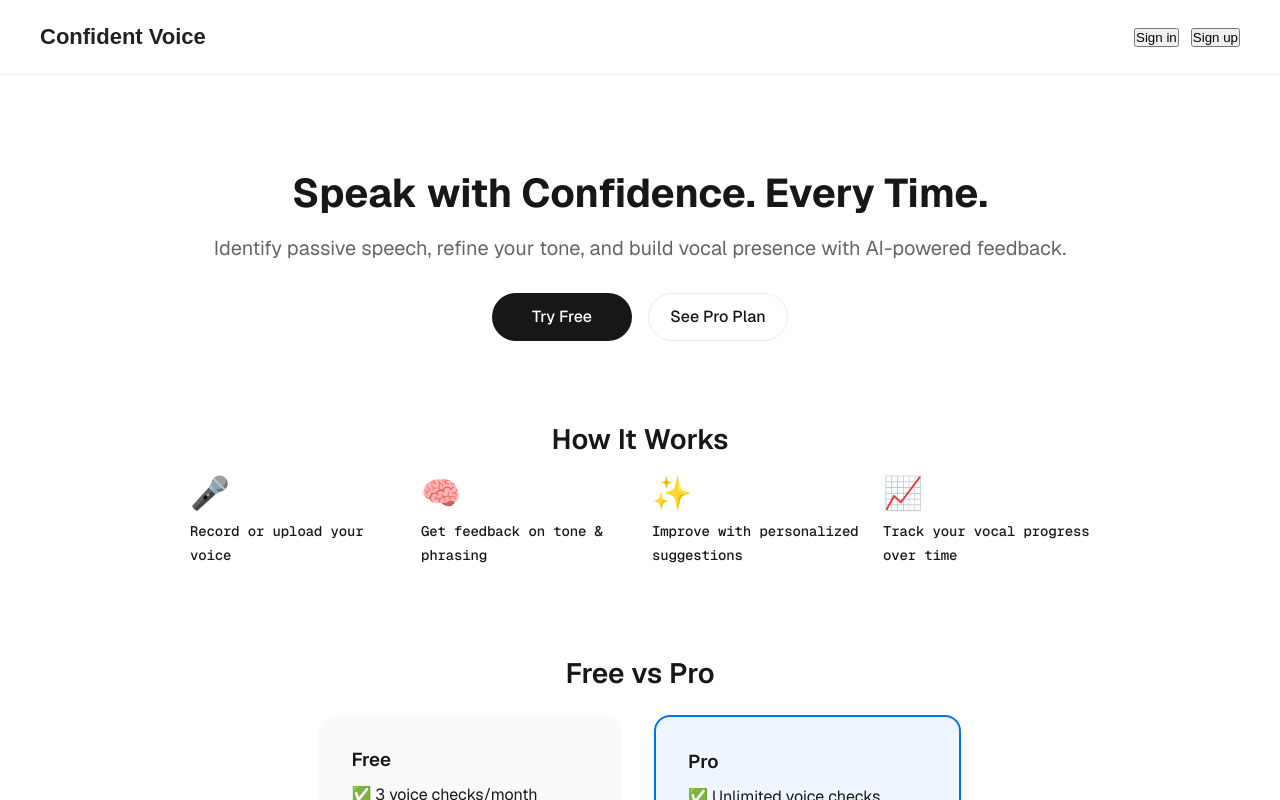
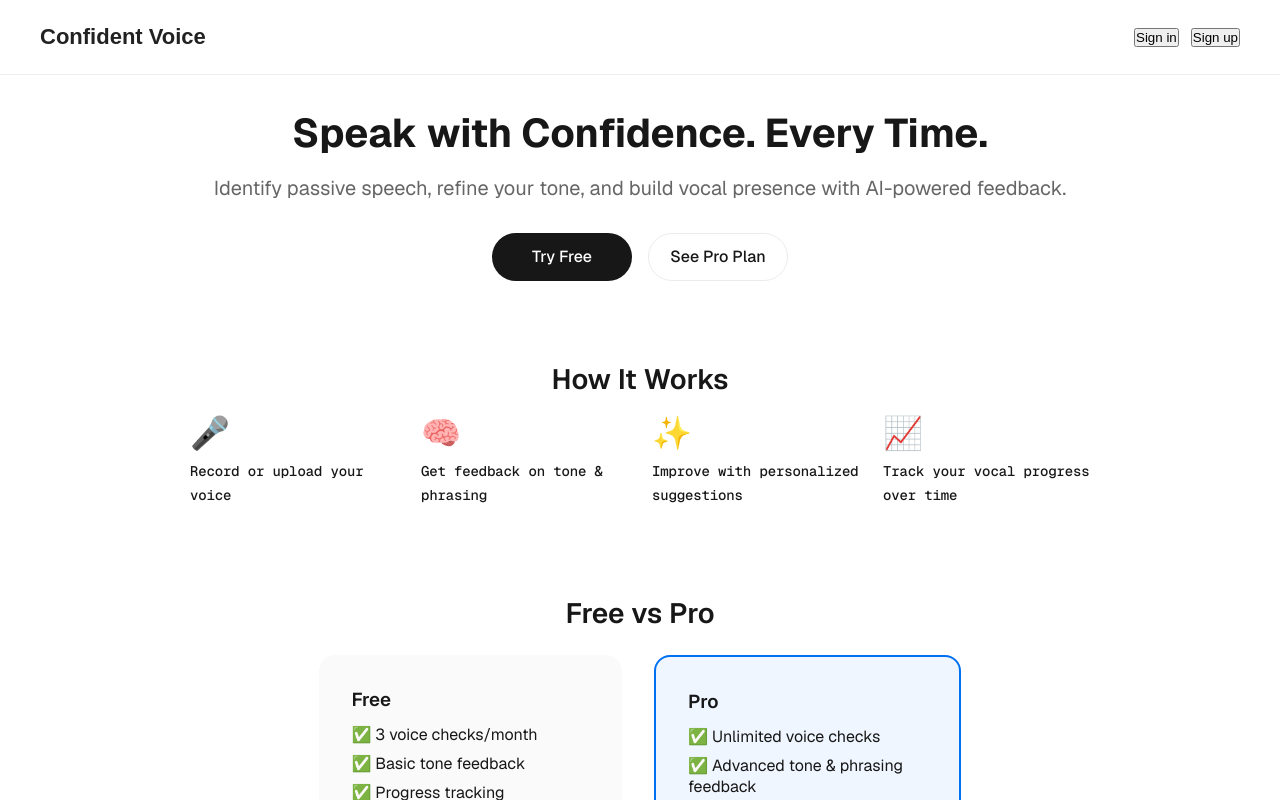
Before and after one commit to kelseypedersen/voice-coach, a Next.js app in the folder voice-coach-frontend/: page / in a window 1280 px wide. Shown: the top 800 px of the page. Built offline with nearby package versions, Linux system fonts and the light colour scheme; no server answers.

Commit message:
Update UI to remove padding

```diff
--- a/voice-coach-frontend/src/app/page.module.css
+++ b/voice-coach-frontend/src/app/page.module.css
@@ -11,7 +11,6 @@
   align-items: center;
   justify-items: center;
   min-height: 100svh;
-  padding: 60px;
   gap: 64px;
   font-family: var(--font-geist-sans);
 }
```
